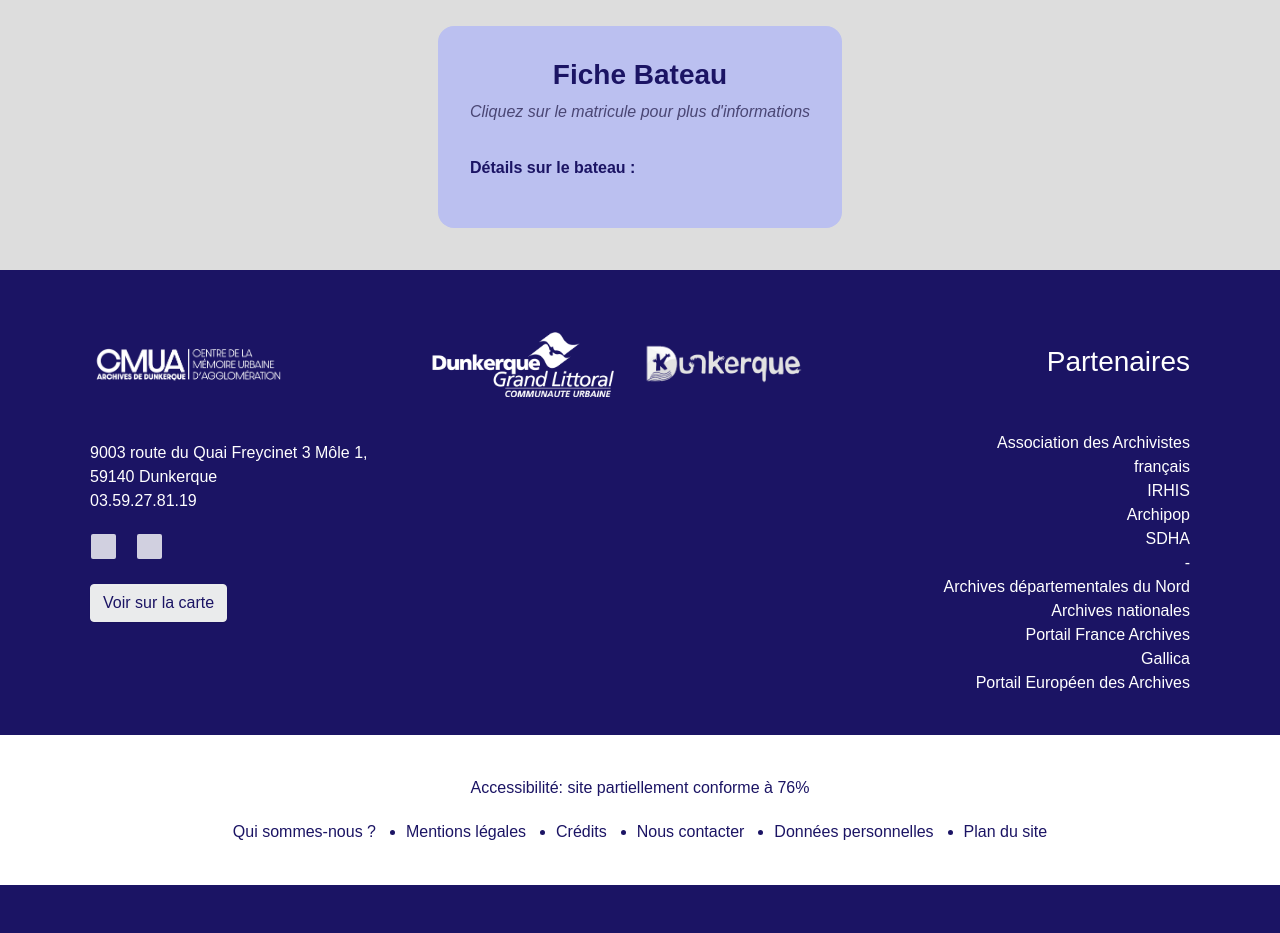
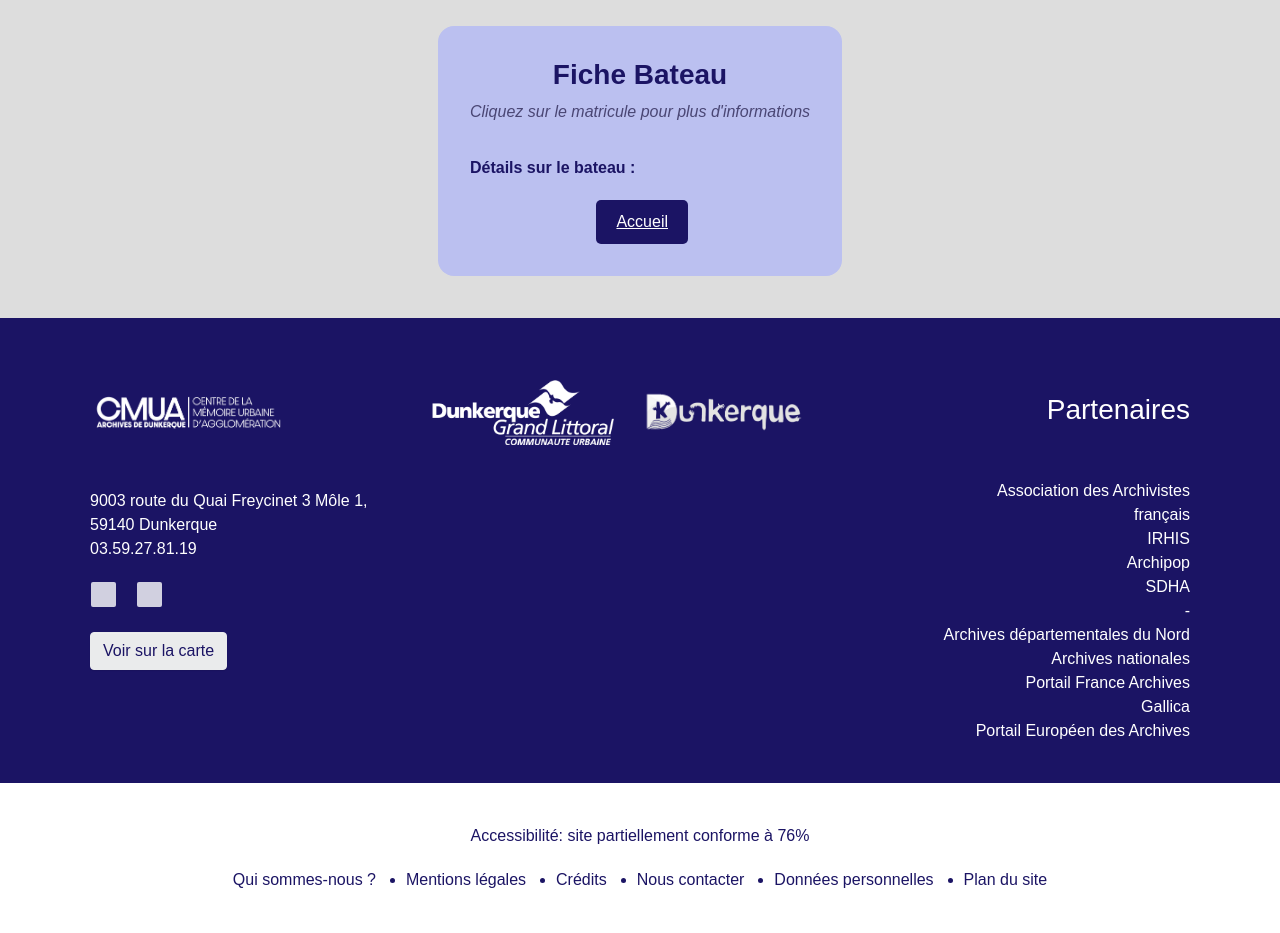
Before and after one commit to louisprvst/SauvetageDunkerquois, a PHP site: page /inc/detailsBateau.php in a window 1280 px wide. Shown: the part 388-1321 px from the top of the page. Before the commit the page ends 1273 px from the top, so only its background shows below. Run offline with PHP 8.4, Linux system fonts and the light colour scheme; data that the repository does not hold is empty; grey boxes are pictures that could not be loaded.

Commit message:
Feat : Ajout du bouton accueil dans les autres pages

```diff
--- a/inc/detailsBateau.php
+++ b/inc/detailsBateau.php
@@ -134,7 +134,14 @@
         </table>
       <?php endif; ?>
 
-    <?php afficherBoutonRetour(); ?>
+    <div style="text-align: center; margin-top: 20px;">
+      <div style="display: inline-block;">
+          <?php afficherBoutonRetour(); ?>
+      </div>
+      <div style="display: inline-block;">
+          <a href="../index.php" class="bluebutton">Accueil</a>
+      </div>
+    </div>
 
     </div>
 
--- a/inc/detailsSortie.php
+++ b/inc/detailsSortie.php
@@ -181,7 +181,6 @@
         </div>
     </div>
 
-
     </div>
 
   <?php include 'footer.inc.php' ; ?>
```
Also changed, not shown: inc/detailsPersonne.php (+8 -1 lines).
